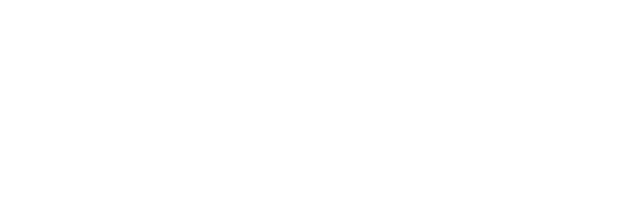
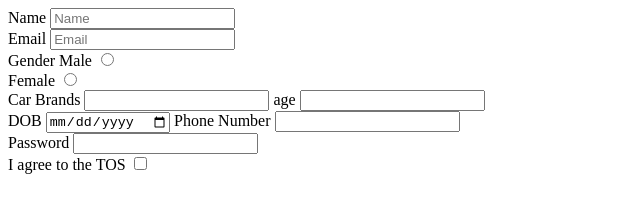
Before and after one commit to acciojob/signup-form-car-Anusha-Yadavv, a website: page main.html in a window 1280 px wide. Shown: the whole page, without its empty margins (0-640 px from the left). Drawn offline with Linux system fonts and the light colour scheme.

Commit message:
created a submission

```diff
--- a/main.html
+++ b/main.html
@@ -8,6 +8,39 @@
 
 <body>
 	<!-- the entire body must be written by student -->
+	<form method="post">
+		<label for="name">Name</label>
+		<input id="name" type="text" placeholder="Name" required><br>
+
+		<label for="email">Email</label>
+		<input id="email" type="email" placeholder="Email" required><br>
+
+        <label for="gender_m,gender_f">Gender</label>
+		<label for="gender_m">Male</label>
+		<input name="gender" id="gender_m" type="radio" required><br>
+
+		<label for="gender_f">Female</label>
+		<input name="gender" id="gender_f" type="radio" required><br>
+
+		<label for="cars">Car Brands</label>
+		<input id="cars" type="select" required>
+
+		<label for="age">age</label>
+		<input id="age" type="number" required><br>
+
+		<label for="dob">DOB</label>
+		<input id="dob" type="date" required>
+
+		<label for="tel">Phone Number</label>
+		<input id="dob" type="text"><br>
+
+		<label for="password">Password</label>
+		<input id="password" type="password" required><br>
+
+		<label for="tos">I agree to the TOS</label>
+		<input id="tos" type="checkbox" required>
+
+	</form>
     <script type="text/javascript" src="./script.js">
 </script>
 
```
